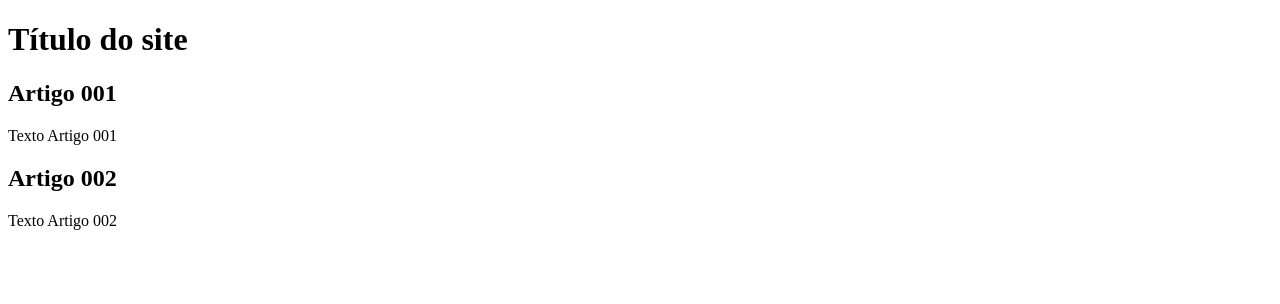
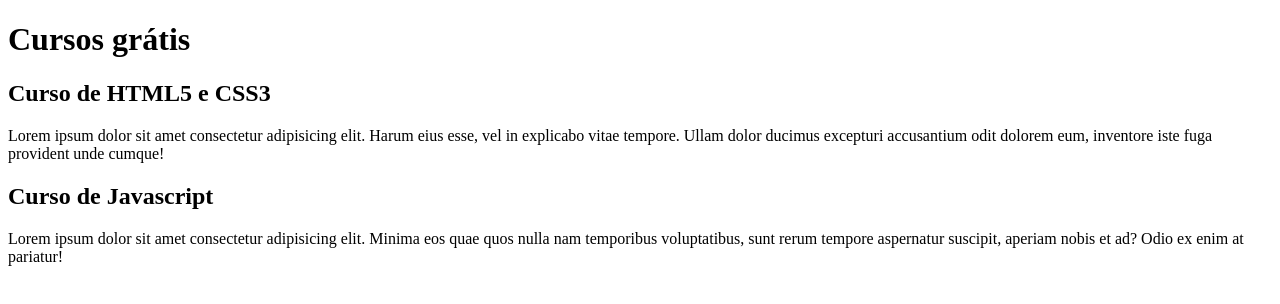
Before and after one commit to mikecarvalhoborges/projeto-site, a plain HTML site: page index.html in a window 1280 px wide. Drawn offline with Linux system fonts and the light colour scheme.

Commit message:
comecei a escrever o conteúdo

```diff
--- a/index.html
+++ b/index.html
@@ -9,15 +9,15 @@
 <body>
     <main>
         <header>
-            <h1>Título do site</h1>
+            <h1>Cursos grátis</h1>
         </header>
         <article>
-            <h2>Artigo 001</h2>
-            <p>Texto Artigo 001</p>
+            <h2>Curso de HTML5 e CSS3</h2>
+            <p>Lorem ipsum dolor sit amet consectetur adipisicing elit. Harum eius esse, vel in explicabo vitae tempore. Ullam dolor ducimus excepturi accusantium odit dolorem eum, inventore iste fuga provident unde cumque!</p>
         </article>
         <article>
-            <h2>Artigo 002</h2>
-            <p>Texto Artigo 002</p>
+            <h2>Curso de Javascript</h2>
+            <p>Lorem ipsum dolor sit amet consectetur adipisicing elit. Minima eos quae quos nulla nam temporibus voluptatibus, sunt rerum tempore aspernatur suscipit, aperiam nobis et ad? Odio ex enim at pariatur!</p>
         </article>
     </main>
 </body>
```
